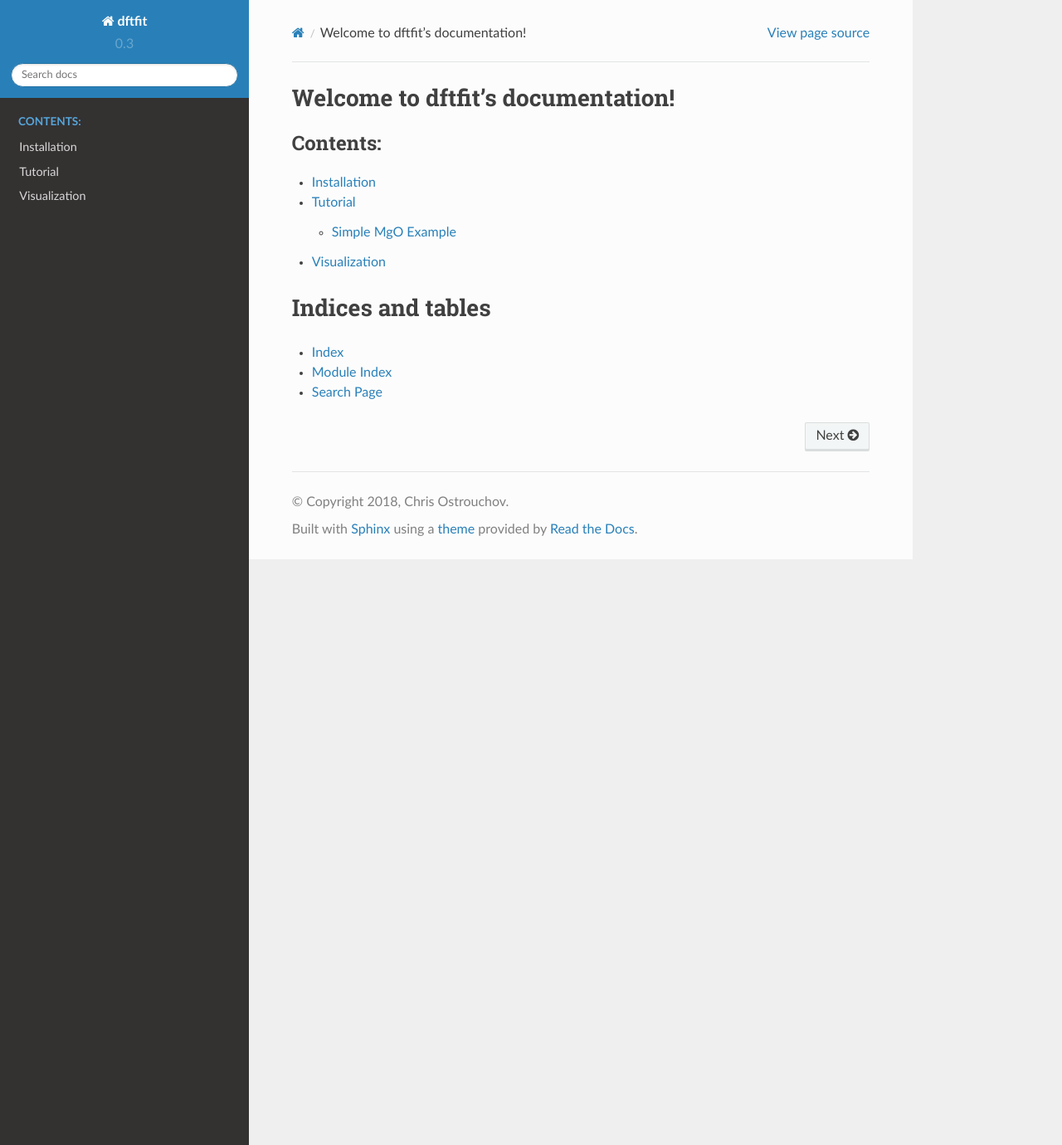
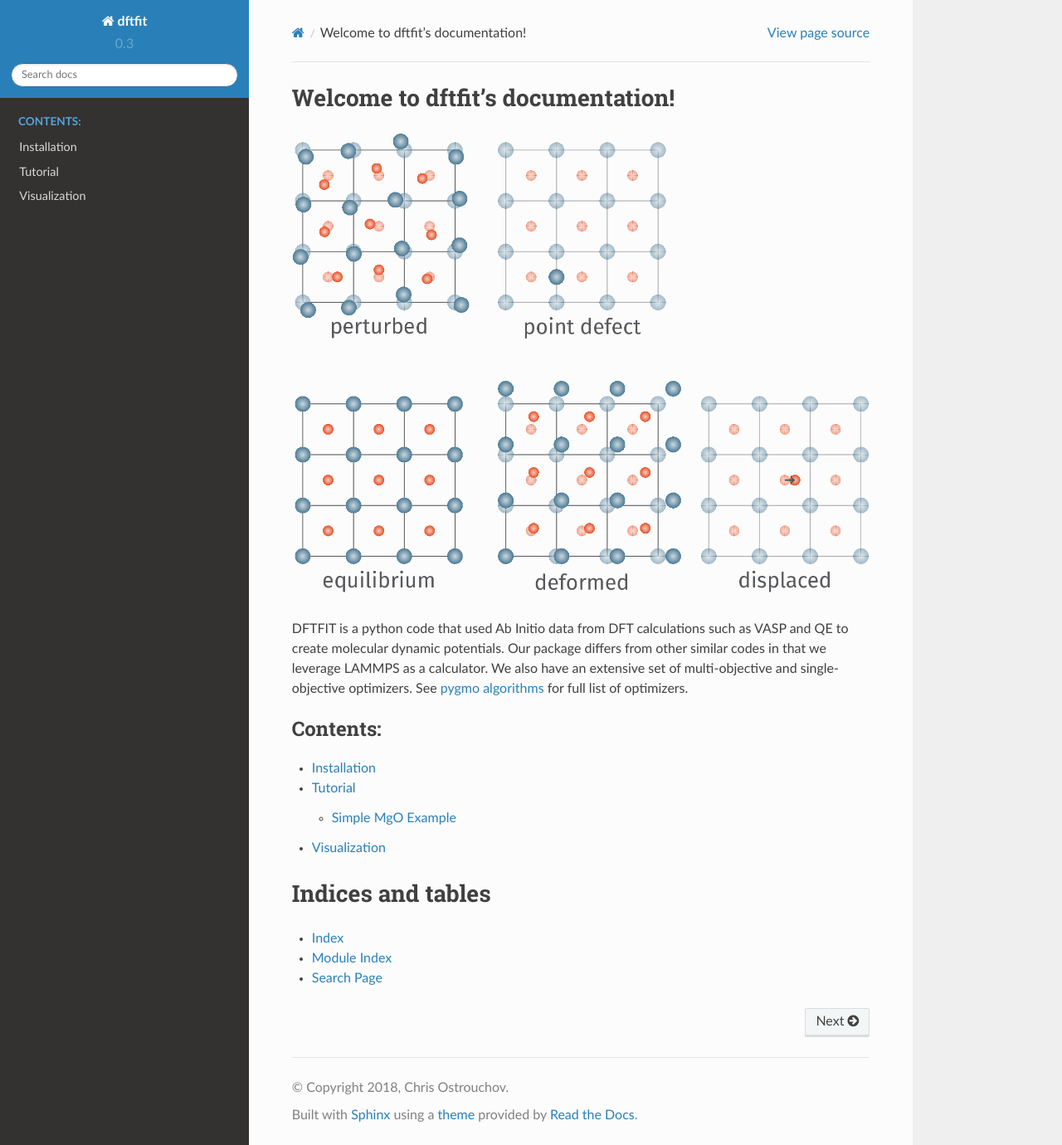
Before and after one commit to costrouc/dftfit, a Sphinx documentation site: the page built from docs/index.rst, in a window 1280 px wide and 1380 px high. Shown: the whole window at 83% size. Built offline with Sphinx 7.4.7 and the Read the Docs theme 2.0.0, drawn with Linux system fonts in a browser that asks for light colours.

Commit message:
Adding image to introduction page and simple description of project

```diff
--- a/docs/index.rst
+++ b/docs/index.rst
@@ -5,6 +5,16 @@
 
 Welcome to dftfit's documentation!
 ==================================
+
+.. image:: images/mgo-training-sets-goal.png
+
+DFTFIT is a python code that used Ab Initio data from DFT calculations
+such as VASP and QE to create molecular dynamic potentials. Our
+package differs from other similar codes in that we leverage LAMMPS as
+a calculator. We also have an extensive set of multi-objective and
+single-objective optimizers. See `pygmo algorithms
+<https://esa.github.io/pagmo2/docs/algorithm_list.html>`_ for full
+list of optimizers.
 
 .. toctree::
    :maxdepth: 2
```
